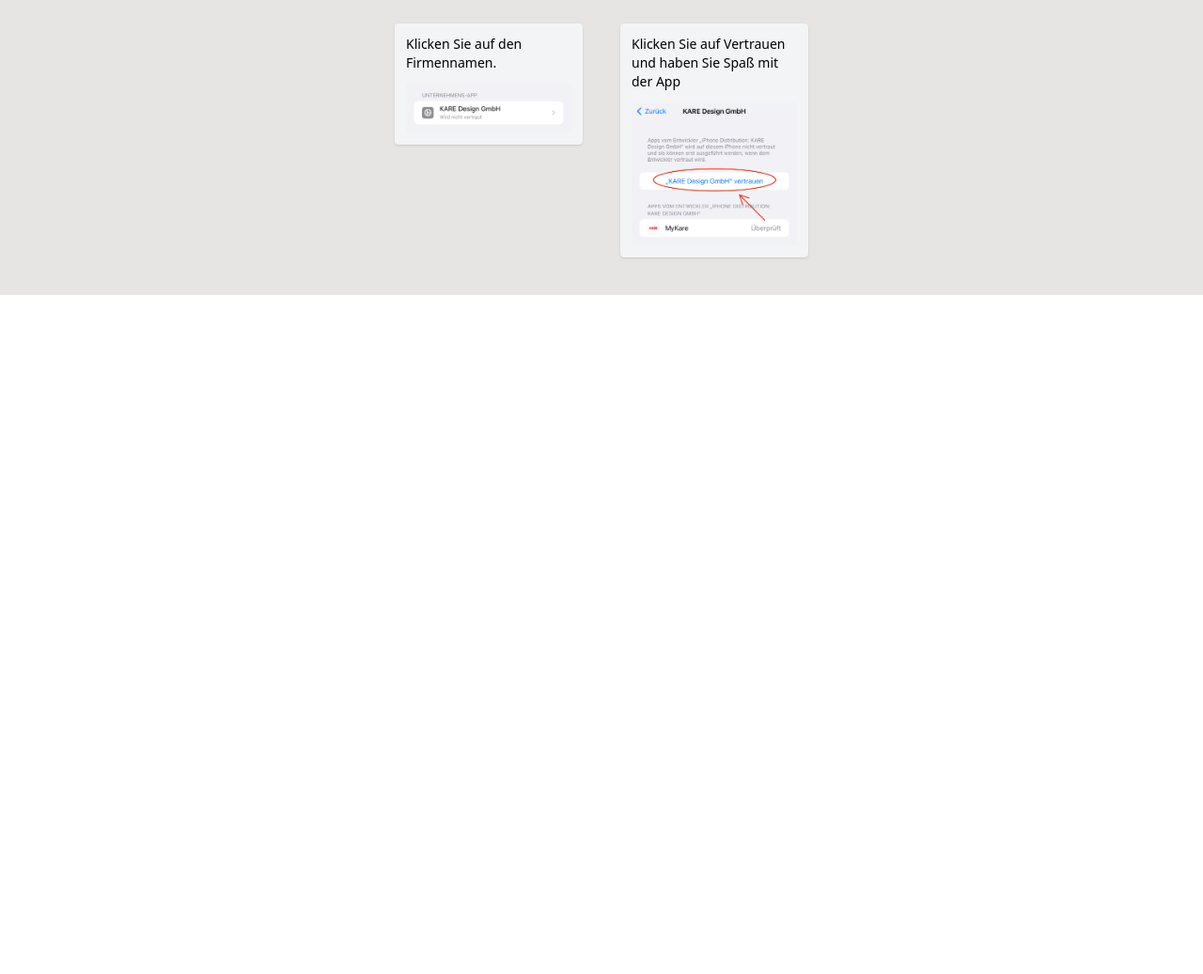
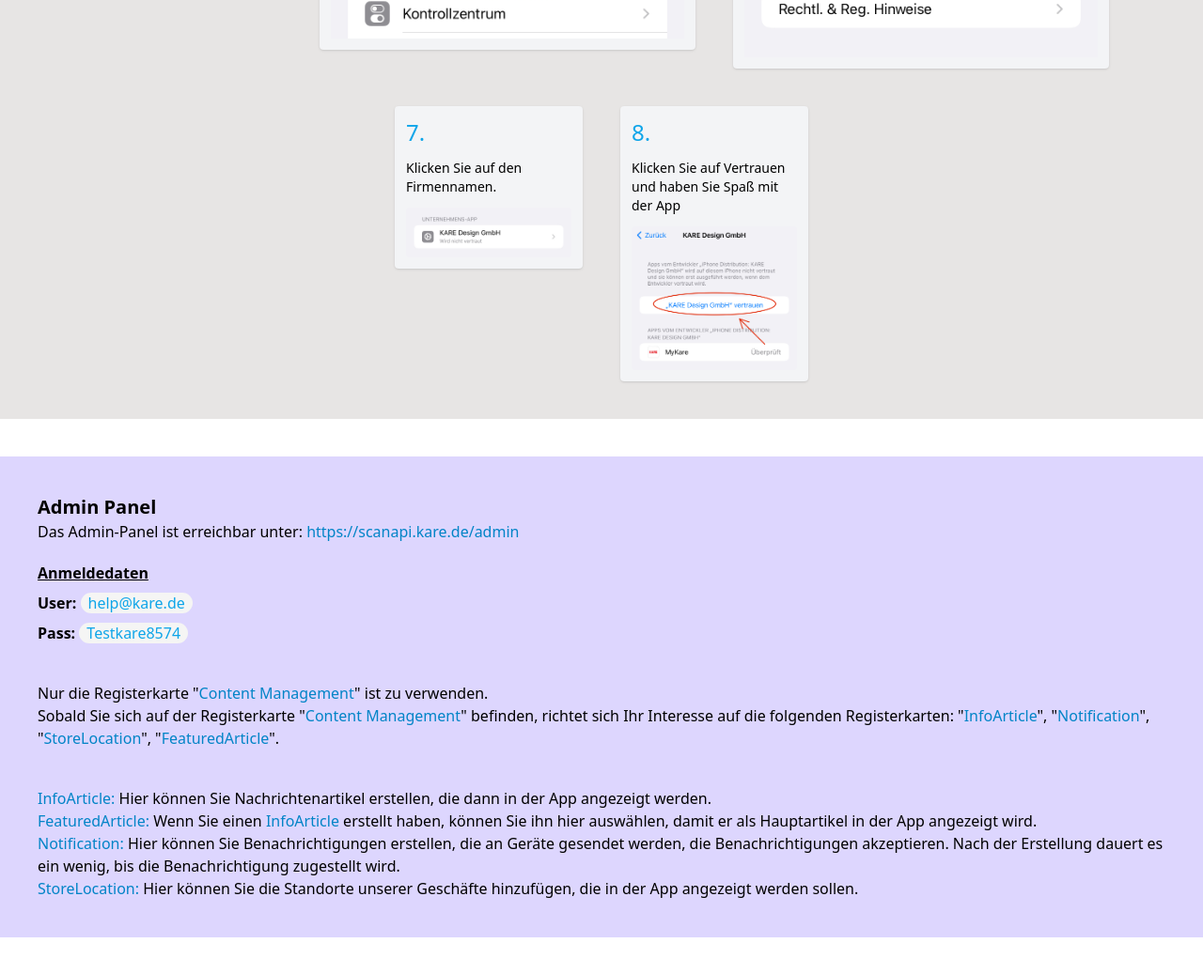
Before and after one commit to andreiwow2/andreiwow2.github.io, a website: page index.html in a window 1280 px wide. Shown: the part 1063-2100 px from the top of the page at 94% size. Before the commit the page ends 1417 px from the top, so only its background shows below. Drawn offline with Linux system fonts and the light colour scheme.

Commit message:
added admin panel info

```diff
--- a/index.html
+++ b/index.html
@@ -15,45 +15,80 @@
 
             <div class="flex gap-10 flex-wrap justify-center items-start">
                 <div class="rounded p-3 bg-gray-100 shadow w-full md:w-2/6 flex flex-col gap-3 justify-between">
+                    <h6 class="text-sky-500 text-2xl">1.</h6>
                     <p class="text-sm">Wenn Sie gefragt werden, erlauben Sie Ihrem Browser, externe Links zu öffnen.</p>
                     <img class="rounded" src="./img/howto/IMG_1465.webp" />
                 </div>
 
                 <div class="rounded p-3 bg-gray-100 shadow w-full md:w-2/6 flex flex-col gap-3">
+                    <h6 class="text-sky-500 text-2xl">2.</h6>
                     <p class="text-sm">Wenn Sie dazu aufgefordert werden, klicken Sie auf , um die App zu installieren.</p>
                     <img class="rounded" src="./img/howto/IMG_1466.webp" />
                 </div>
 
                 <div class="rounded p-3 bg-gray-100 shadow w-full md:w-1/6 flex flex-col gap-3">
+                    <h6 class="text-sky-500 text-2xl">3.</h6>
                     <p class="text-sm">Warten Sie, bis die App installiert ist. Sie können sie in der Bibliothek oder auf Ihrem Startbildschirm sehen.</p>
                     <img class="h-auto w-20 mx-auto rounded my-auto" src="./img/howto/IMG_1467.webp" />
                 </div>
 
                 <div class="rounded p-3 bg-gray-100 shadow w-full md:w-1/6 flex flex-col gap-3">
+                    <h6 class="text-sky-500 text-2xl">4.</h6>
                     <p class="text-sm">Sobald die App installiert ist, müssen Sie versuchen, sie einmal zu öffnen, damit die folgende Meldung angezeigt wird.</p>
                     <img class="h-auto w-full mx-auto rounded my-auto" src="./img/howto/IMG_0001.webp" />
                 </div>
 
                 <div class="rounded p-3 bg-gray-100 shadow w-full md:w-2/6 flex flex-col gap-3">
+                    <h6 class="text-sky-500 text-2xl">5.</h6>
                     <p class="text-sm">Öffnen Sie die iPhone-Einstellungen und navigieren Sie zum Tab "Allgemein".</p>
                     <div id="img_0008" class="w-full h-72"></div>
                 </div>
 
                 <div class="rounded p-3 bg-gray-100 shadow w-full md:w-2/6 flex flex-col gap-3">
+                    <h6 class="text-sky-500 text-2xl">6.</h6>
                     <p class="text-sm">Navigieren Sie zu VPN oder/und Geräteverwaltung, das Menü kann bei einigen Softwareversionen anders aussehen.</p>
                     <div id="img_0007" class="w-full h-72"></div>
                 </div>
 
                 <div class="rounded p-3 bg-gray-100 shadow w-full md:w-1/6 flex flex-col gap-3">
+                    <h6 class="text-sky-500 text-2xl">7.</h6>
                     <p class="text-sm">Klicken Sie auf den Firmennamen.</p>
                     <img class="h-auto w-full mx-auto rounded my-auto" src="./img/howto/IMG_0005.webp" />
                 </div>
 
                 <div class="rounded p-3 bg-gray-100 shadow w-full md:w-1/6 flex flex-col gap-3">
+                    <h6 class="text-sky-500 text-2xl">8.</h6>
                     <p class="text-sm">Klicken Sie auf Vertrauen und haben Sie Spaß mit der App</p>
                     <img class="h-auto w-full mx-auto rounded my-auto" src="./img/howto/IMG_0006.webp" />
                 </div>
             </div>
         </div>
+
+        <div class="mt-10 p-10 bg-violet-200">
+            <h2 class="font-semibold text-xl">Admin Panel</h2>
+
+            Das Admin-Panel ist erreichbar unter: <a class="text-sky-600" href="https://scanapi.kare.de/admin/auth/login">https://scanapi.kare.de/admin</a>
+
+            <span class="font-semibold underline mt-5 block">Anmeldedaten</span>
+            <div class="flex flex-col gap-2 pt-2">
+                <p><span class="font-semibold">User:</span> <span class="text-sky-500 bg-stone-100 px-2 rounded-full">help@kare.de</span></p>
+                <p><span class="font-semibold">Pass:</span> <span class="text-sky-500 bg-stone-100 px-2 rounded-full">Testkare8574</span></p>
+            </div>
+
+            <p class="mt-10">
+                Nur die Registerkarte "<span class="text-sky-600">Content Management</span>" ist zu verwenden.
+                <br />
+                Sobald Sie sich auf der Registerkarte "<span class="text-sky-600">Content Management</span>" befinden, richtet sich Ihr Interesse auf die folgenden Registerkarten: "<span class="text-sky-600">InfoArticle</span>", "<span class="text-sky-600">Notification</span>", "<span class="text-sky-600">StoreLocation</span>", "<span class="text-sky-600">FeaturedArticle</span>".
+            </p>
+
+            <div class="mt-10 flex flex-col gap-2">
+                <div>
+                    <p><span class="text-sky-600">InfoArticle:</span> Hier können Sie Nachrichtenartikel erstellen, die dann in der App angezeigt werden.</p>
+                    <p><span class="text-sky-600">FeaturedArticle:</span> Wenn Sie einen <span class="text-sky-600">InfoArticle</span> erstellt haben, können Sie ihn hier auswählen, damit er als Hauptartikel in der App angezeigt wird.</p>
+                    <p><span class="text-sky-600">Notification:</span> Hier können Sie Benachrichtigungen erstellen, die an Geräte gesendet werden, die Benachrichtigungen akzeptieren. Nach der Erstellung dauert es ein wenig, bis die Benachrichtigung zugestellt wird.</p>
+                    <p><span class="text-sky-600">StoreLocation:</span> Hier können Sie die Standorte unserer Geschäfte hinzufügen, die in der App angezeigt werden sollen.</p>
+                </div>
+            </div>
+        </div>
     </body>
 </html>
```
Also changed, not shown: style.css.
